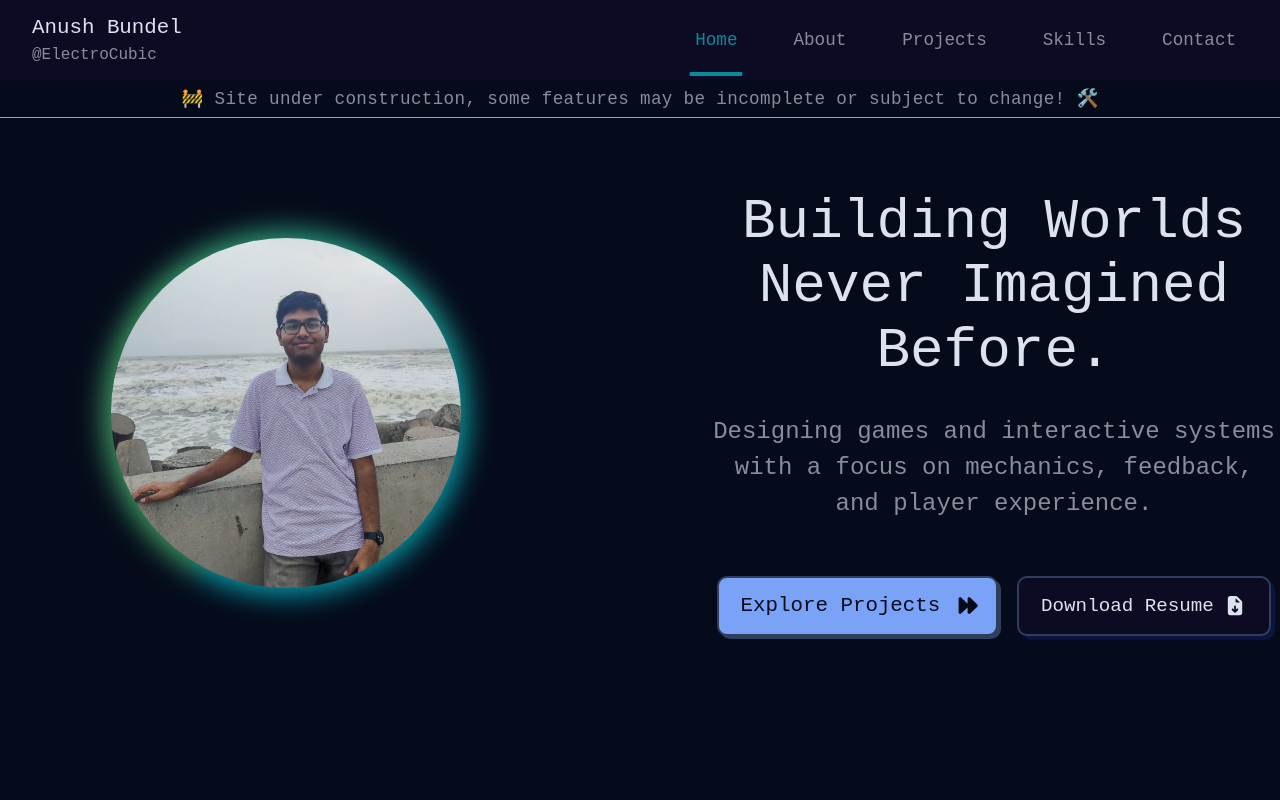
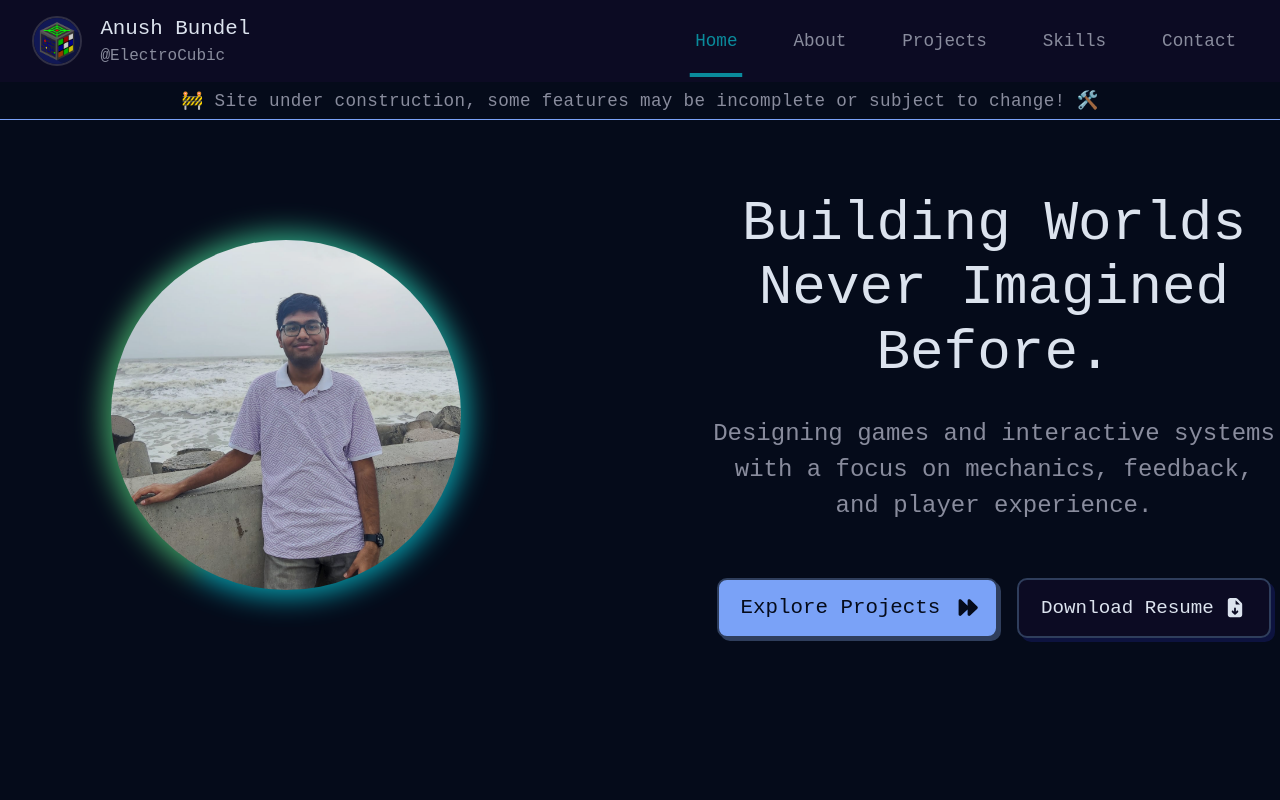
Before and after one commit to ElectroCubic/anush-bundel-portfolio, a React (Vite) app: page / in a window 1280 px wide. Shown: the top 800 px of the page. Built offline with nearby package versions, Linux system fonts and the light colour scheme; a web font is replaced by a local one.

Commit message:
Added logo in navbar

```diff
--- a/src/assets/NavBar/NavBar.jsx
+++ b/src/assets/NavBar/NavBar.jsx
@@ -1,5 +1,6 @@
-import { useEffect, useRef, useState } from "react";
-import styles from "./NavBar.module.css";
+import { useEffect, useRef, useState } from "react"
+import profileLogo from "../ElectroCubicLogo_New.png"
+import styles from "./NavBar.module.css"
 
 const SECTIONS = [
     { id: "home", label: "Home" },
@@ -92,10 +93,18 @@ function NavBar() {
     return (
         <nav className={styles.navbar} ref={navRef}>
             <div className={styles.brand}>
-                <div className={styles.hero}>
-                    <a href="https://anushbundel.com">Anush Bundel</a>
+                <div className={styles.brandInner}>
+                    <img
+                        src={profileLogo}
+                        className={styles.avatar}
+                    />
+                    <div>
+                        <div className={styles.hero}>
+                            <a href="https://anushbundel.com">Anush Bundel</a>
+                        </div>
+                        <div className={styles.alias}>@ElectroCubic</div>
+                    </div>
                 </div>
-                <div className={styles.alias}>@ElectroCubic</div>
             </div>
 
             <button
--- a/src/assets/NavBar/NavBar.module.css
+++ b/src/assets/NavBar/NavBar.module.css
@@ -15,6 +15,21 @@
 .brand {
     flex: 0 0 auto;
     min-width: 0;
+}
+
+.brandInner {
+    display: flex;
+    align-items: center;
+    gap: 1.15rem;
+}
+
+.avatar {
+    width: 50px;
+    height: 50px;
+    border-radius: 50%;
+    object-fit: cover;
+
+    border: 2px solid rgba(255,255,255,0.15);
 }
 
 .hero {
@@ -264,4 +279,8 @@
     .linksOpen {
         visibility: visible;
     }
+    .avatar {
+        width: 36px;
+        height: 36px;
+    }
 }
```
